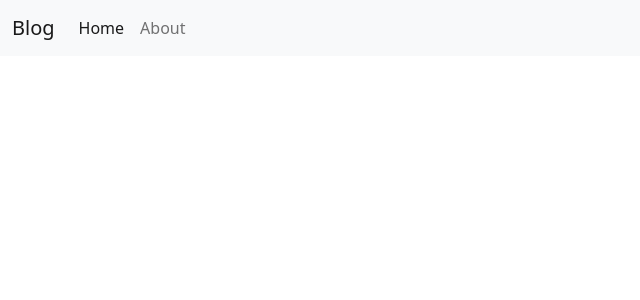
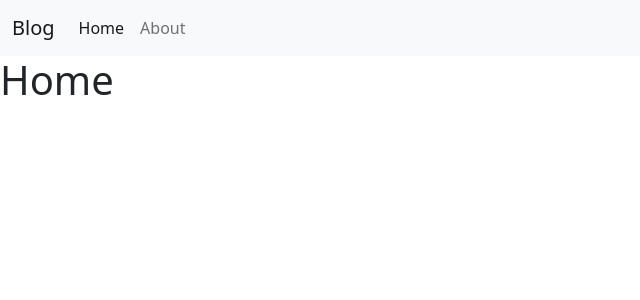
Before and after one commit to francesco-foglia/next-blog, a Next.js app: page / in a window 1280 px wide. Shown: the top 300 px of the page, without its empty margins (0-640 px from the left). Built offline with nearby package versions, Linux system fonts and the light colour scheme.

Commit message:
new file:   components/layout/BaseLayout.tsx modified:   src/pages/about.tsx modified:   src/pages/index.tsx

```diff
--- /dev/null
+++ b/components/layout/BaseLayout.tsx
@@ -0,0 +1,19 @@
+import React from "react";
+import { ReactNode } from "react";
+import Head from "next/head";
+import Navbar from "@/../components/Navbar";
+
+export default function BaseLayout({ children }: { children: ReactNode }) {
+  return (
+    <>
+      <Head>
+        <title>Create Next App</title>
+        <meta name="description" content="Generated by create next app" />
+        <meta name="viewport" content="width=device-width, initial-scale=1" />
+        <link rel="icon" href="/favicon.ico" />
+      </Head>
+      <Navbar />
+      {children}
+    </>
+  );
+}
--- a/src/pages/index.tsx
+++ b/src/pages/index.tsx
@@ -1,22 +1,12 @@
-import Head from 'next/head'
-// import Image from 'next/image'
-// import { Inter } from '@next/font/google'
-// import styles from '@/styles/Home.module.css'
-import Navbar from '@/../components/Navbar'
-
-// const inter = Inter({ subsets: ['latin'] })
+import React from 'react'
+import BaseLayout from '@/../components/layout/BaseLayout'
 
 export default function Home() {
   return (
     <>
-      <Head>
-        <title>Create Next App</title>
-        <meta name="description" content="Generated by create next app" />
-        <meta name="viewport" content="width=device-width, initial-scale=1" />
-        <link rel="icon" href="/favicon.ico" />
-      </Head>
-
-      <Navbar />
+      <BaseLayout>
+        <h1>Home</h1>
+      </BaseLayout>
     </>
   )
 }
```
Also changed, not shown: src/pages/about.tsx (+4 -3 lines).
